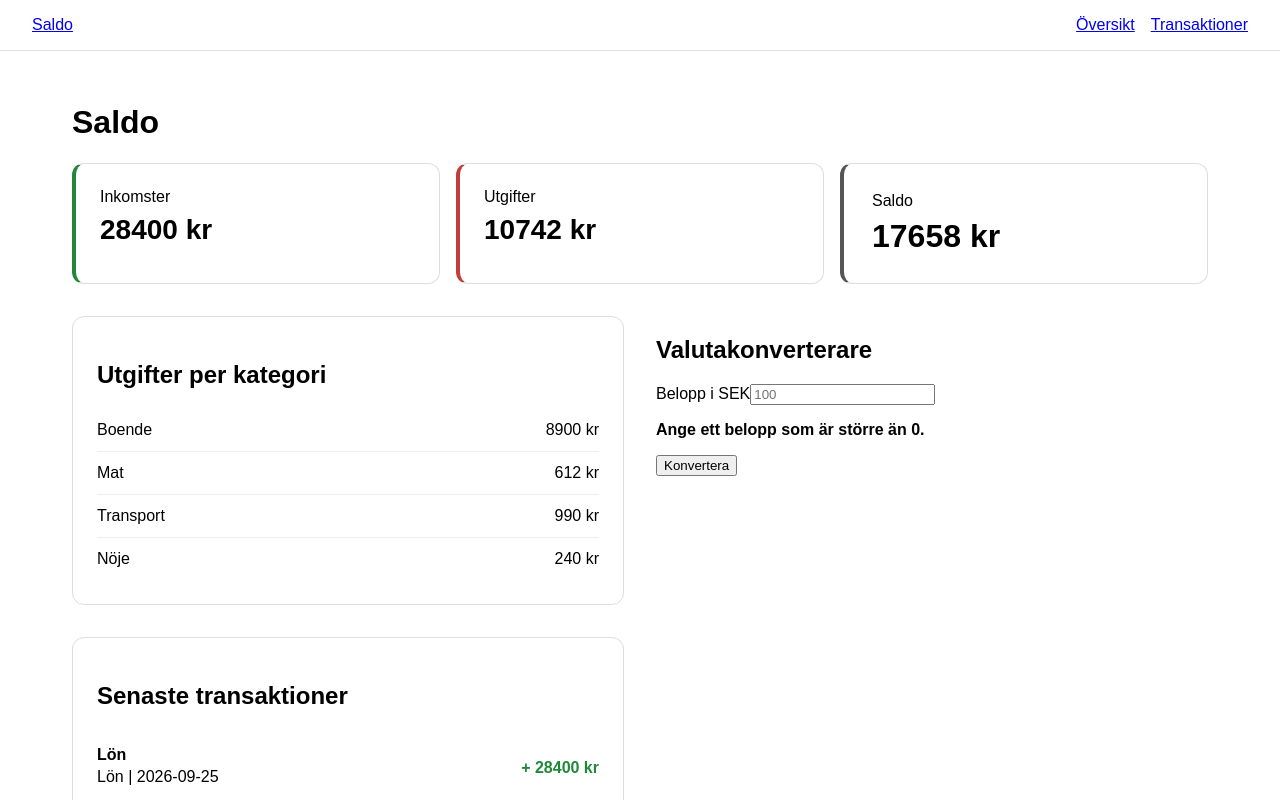
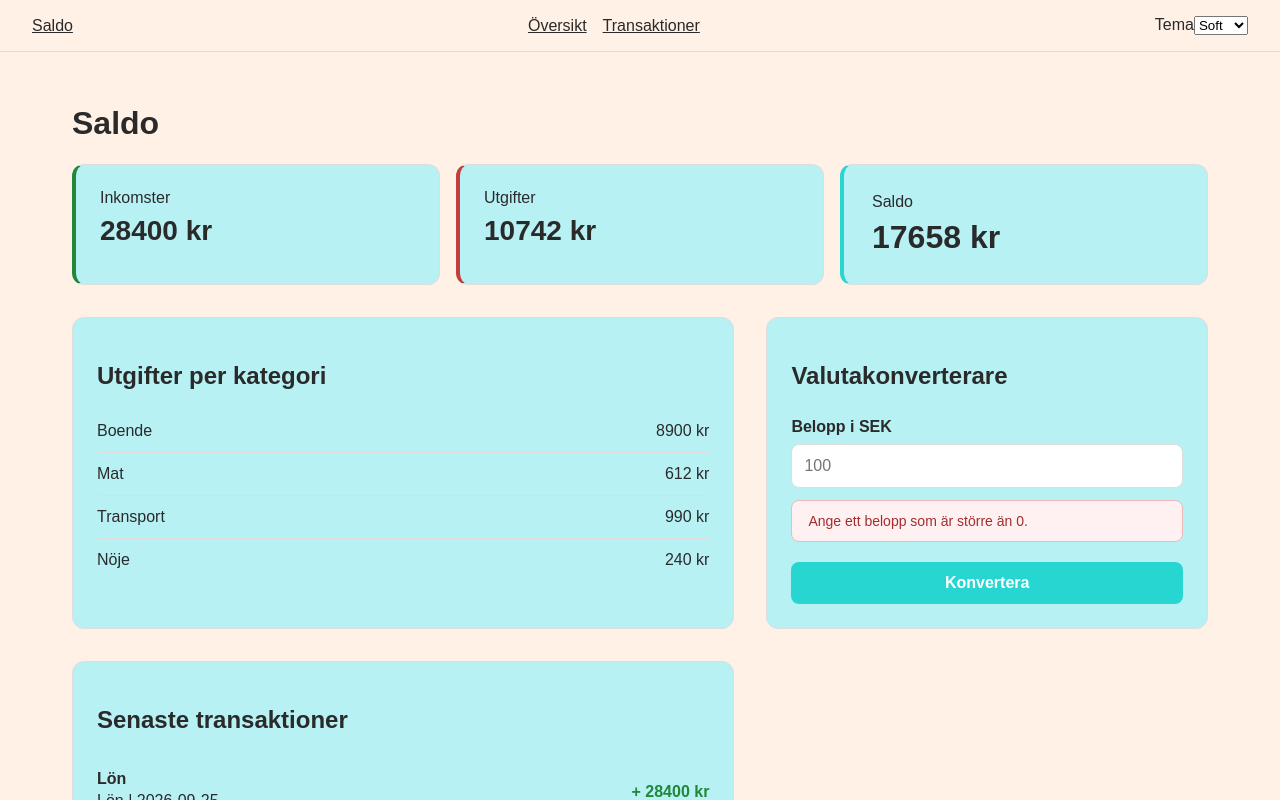
Before and after one commit to shibowie/saldo-app, a React (Vite) app in the folder saldo/: page / in a window 1280 px wide. Both pictures are taken after a click on the button "Konvertera". Shown: the top 800 px of the page. Built offline with nearby package versions, Linux system fonts and the light colour scheme.

Commit message:
feat: add persistent theme selector

```diff
--- a/saldo/index.html
+++ b/saldo/index.html
@@ -1,5 +1,5 @@
 <!doctype html>
-<html lang="en">
+<html lang="sv">
   <head>
     <meta charset="UTF-8" />
     <link rel="icon" type="image/svg+xml" href="/favicon.svg" />
--- a/saldo/src/App.jsx
+++ b/saldo/src/App.jsx
@@ -1,12 +1,25 @@
 import { Routes, Route } from "react-router-dom";
+import { useEffect } from "react";
+
 import Header from "./components/Header";
 import Dashboard from "./pages/Dashboard";
 import Transactions from "./pages/Transactions";
+import useLocalStorage from "./hooks/useLocalStorage";
 
 function App() {
+  const [theme, setTheme] = useLocalStorage("theme", "soft");
+
+  useEffect(() => {
+    if (theme === "soft") {
+      document.documentElement.removeAttribute("data-theme");
+    } else {
+      document.documentElement.setAttribute("data-theme", theme);
+    }
+  }, [theme]);
+
   return (
     <>
-      <Header />
+      <Header theme={theme} setTheme={setTheme} />
 
       <Routes>
         <Route path="/" element={<Dashboard />} />
--- a/saldo/src/components/CurrencyConverter.jsx
+++ b/saldo/src/components/CurrencyConverter.jsx
@@ -30,29 +30,50 @@ function CurrencyConverter() {
     }
 
     return (
-        <section>
+        <section className="currency-converter">
             <h2>Valutakonverterare</h2>
 
             <label htmlFor="currency-amount">Belopp i SEK</label>
 
             <input
+                className="currency-input"
                 id="currency-amount"
                 type="number"
                 value={amount}
-                onChange={(event) => setAmount(event.target.value)}
+                onChange={(event) => {setAmount(event.target.value); setRate(null); setError(""); setInputError("");}}
                 placeholder="100"
             />
 
-            {inputError && <p><b>{inputError}</b></p>}
+            {inputError && (
+                <p className="converter-error" role="alert">
+                    {inputError}
+                </p>
+            )}
 
-            <button type="button" onClick={handleConvert} disabled={isLoading}>
-                {isLoading ? "Hämtar..." : "Konvertera"}
+            <button
+                className="convert-button"
+                type="button"
+                onClick={handleConvert}
+                disabled={isLoading}
+            >
+                {isLoading ? (
+                        <>
+                            <span className="loading-spinner" aria-hidden="true" />
+                            Hämtar...
+                        </>
+                    ) : (
+                        "Konvertera"
+                )}
             </button>
 
-            {error && <p><b>{error}</b></p>}
+            {error && (
+                <p className="converter-error" role="alert">
+                    {error}
+                </p>
+            )}
 
             {rate && amount && (
-                <p>
+                <p className="conversion-result">
                     {amount} SEK = {(Number(amount) * rate).toFixed(2)} EUR
                 </p>
             )}
--- a/saldo/src/components/Header.jsx
+++ b/saldo/src/components/Header.jsx
@@ -1,6 +1,6 @@
 import { Link } from "react-router-dom";
 
-function Header() {
+function Header({ theme, setTheme }) {
     return (
         <header>
             <Link to="/">Saldo</Link>
@@ -9,6 +9,19 @@ function Header() {
                 <Link to="/">Översikt</Link>
                 <Link to="/transactions">Transaktioner</Link>
             </nav>
+
+            <label htmlFor="theme-select">
+                Tema
+                <select
+                    id="theme-select"
+                    value={theme}
+                    onChange={(event) => setTheme(event.target.value)}
+                >
+                    <option value="soft">Soft</option>
+                    <option value="neon">Neon</option>
+                    <option value="dark">Dark</option>
+                </select>
+            </label>
         </header>
     );
 }
--- a/saldo/src/index.css
+++ b/saldo/src/index.css
@@ -1,114 +1,70 @@
-/* :root {
-  --text: #6b6375;
-  --text-h: #08060d;
-  --bg: #fff;
-  --border: #e5e4e7;
-  --code-bg: #f4f3ec;
-  --accent: #aa3bff;
-  --accent-bg: rgba(170, 59, 255, 0.1);
-  --accent-border: rgba(170, 59, 255, 0.5);
-  --social-bg: rgba(244, 243, 236, 0.5);
-  --shadow:
-    rgba(0, 0, 0, 0.1) 0 10px 15px -3px, rgba(0, 0, 0, 0.05) 0 4px 6px -2px;
+:root {  /* Soft — default */
+  --color-background: #fff1e6;
+  --color-surface: #b7f1f4;
+  --color-primary: #27d6d1;
+  --color-secondary: #ffa78e;
+  --color-accent: #ff4da6;
 
-  --sans: system-ui, 'Segoe UI', Roboto, sans-serif;
-  --heading: system-ui, 'Segoe UI', Roboto, sans-serif;
-  --mono: ui-monospace, Consolas, monospace;
+  --color-text: #2a2a2a;
+  --color-text-muted: #666666;
+  --color-border: #dddddd;
 
-  font: 18px/145% var(--sans);
-  letter-spacing: 0.18px;
-  color-scheme: light dark;
-  color: var(--text);
-  background: var(--bg);
-  font-synthesis: none;
-  text-rendering: optimizeLegibility;
-  -webkit-font-smoothing: antialiased;
-  -moz-osx-font-smoothing: grayscale;
+  --color-success: #218739;
+  --color-error: #c43d3d;
 
-  @media (max-width: 1024px) {
-    font-size: 16px;
-  }
+  --color-focus: #8ab4f8;
+  --color-on-primary: #ffffff;
+
+  --color-error-surface: #fff1f1;
+  --color-error-border: #f2b8b8;
+  --color-error-text: #a32d2d;
 }
 
-@media (prefers-color-scheme: dark) {
-  :root {
-    --text: #9ca3af;
-    --text-h: #f3f4f6;
-    --bg: #16171d;
-    --border: #2e303a;
-    --code-bg: #1f2028;
-    --accent: #c084fc;
-    --accent-bg: rgba(192, 132, 252, 0.15);
-    --accent-border: rgba(192, 132, 252, 0.5);
-    --social-bg: rgba(47, 48, 58, 0.5);
-    --shadow:
-      rgba(0, 0, 0, 0.4) 0 10px 15px -3px, rgba(0, 0, 0, 0.25) 0 4px 6px -2px;
-  }
+[data-theme="neon"] {
+  --color-background: #0b0f2b;
+  --color-surface: #17163d;
+  --color-primary: #ff5ca8;
+  --color-secondary: #bc6cff;
+  --color-accent: #00f0ff;
 
-  #social .button-icon {
-    filter: invert(1) brightness(2);
-  }
+  --color-text: #f8f5ff;
+  --color-text-muted: #b8b5c7;
+  --color-border: #39355f;
+
+  --color-success: #00f0ff;
+  --color-error: #ff5ca8;
+
+  --color-focus: #00f0ff;
+  --color-on-primary: #ffffff;
+
+  --color-error-surface: #32152a;
+  --color-error-border: #ff5ca8;
+  --color-error-text: #ff9bc9;
 }
 
-body {
-  margin: 0;
+[data-theme="dark"] {
+  --color-background: #141414;
+  --color-surface: #2e1e32;
+  --color-primary: #7b4a8f;
+  --color-secondary: #b28bc3;
+  --color-accent: #b24a1d;
+
+  --color-text: #f5eee5;
+  --color-text-muted: #b8aaa0;
+  --color-border: #4a354d;
+
+  --color-success: #b28bc3;
+  --color-error: #b24a1d;
+
+  --color-focus: #b28bc3;
+  --color-on-primary: #ffffff;
+
+  --color-error-surface: #382124;
+  --color-error-border: #b24a1d;
+  --color-error-text: #e58a68;
 }
 
-#root {
-  width: 1126px;
-  max-width: 100%;
-  margin: 0 auto;
-  text-align: center;
-  border-inline: 1px solid var(--border);
-  min-height: 100svh;
-  display: flex;
-  flex-direction: column;
-  box-sizing: border-box;
-}
 
-h1,
-h2 {
-  font-family: var(--heading);
-  font-weight: 500;
-  color: var(--text-h);
-}
-
-h1 {
-  font-size: 56px;
-  letter-spacing: -1.68px;
-  margin: 32px 0;
-  @media (max-width: 1024px) {
-    font-size: 36px;
-    margin: 20px 0;
-  }
-}
-h2 {
-  font-size: 24px;
-  line-height: 118%;
-  letter-spacing: -0.24px;
-  margin: 0 0 8px;
-  @media (max-width: 1024px) {
-    font-size: 20px;
-  }
-}
-p {
-  margin: 0;
-}
-
-code,
-.counter {
-  font-family: var(--mono);
-  display: inline-flex;
-  border-radius: 4px;
-  color: var(--text-h);
-}
-
-code {
-  font-size: 15px;
-  line-height: 135%;
-  padding: 4px 8px;
-  background: var(--code-bg);
-} */
 
 * {
   box-sizing: border-box;
@@ -117,6 +73,8 @@ code {
 body {
   margin: 0;
   font-family: Arial, sans-serif;
+  background: var(--color-background);
+  color: var(--color-text);
 }
 
 header {
@@ -124,7 +82,11 @@ header {
   justify-content: space-between;
   align-items: center;
   padding: 1rem 2rem;
-  border-bottom: 1px solid #ddd;
+  border-bottom: 1px solid var(--color-border);
+}
+
+header a {
+  color: var(--color-text);
 }
 
 header nav {
@@ -140,7 +102,7 @@ main {
 
 .dashboard-grid {
   display: grid;
-  grid-template-columns: 1fr 1fr;
+  grid-template-columns: minmax(0, 1.5fr) minmax(280px, 1fr);
   gap: 2rem;
 }
 
@@ -153,8 +115,9 @@ main {
 
 .summary-card {
   padding: 1.5rem;
-  border: 1px solid #ddd;
-  border-radius: 12px;background: #fff;
+  border: 1px solid var(--color-border);
+  border-radius: 12px;
+  background: var(--color-surface);
 }
 
 .summary-card h2 {
@@ -170,15 +133,25 @@ main {
 }
 
 .income-card {
-  border-left: 4px solid #218739;
+  border-left: 4px solid var(--color-success);
+}
+
+.income-amount {
+  color: var(--color-success);
+  font-weight: 600;
 }
 
 .expense-card {
-  border-left: 4px solid #c43d3d;
+  border-left: 4px solid var(--color-error);
+}
+
+.expense-amount {
+  color: var(--color-error);
+  font-weight: 600;
 }
 
 .balance-card {
-  border-left: 4px solid #555;
+  border-left: 4px solid var(--color-primary);
   padding: 1.75rem;
 }
 
@@ -188,15 +161,16 @@ main {
 
 .category-overview {
   padding: 1.5rem;
-  border: 1px solid #ddd;
+  border: 1px solid var(--color-border);
   border-radius: 12px;
+  background: var(--color-surface);
 }
 
 .category-row {
   display: flex;
   justify-content: space-between;
   padding: 0.75rem 0;
-  border-bottom: 1px solid #eee;
+  border-bottom: 1px solid var(--color-border);
 }
 
 .category-row:last-child {
@@ -205,8 +179,9 @@ main {
 
 .recent-transactions {
   padding: 1.5rem;
-  border: 1px solid #ddd;
+  border: 1px solid var(--color-border);
   border-radius: 12px;
+  background: var(--color-surface);
 }
 
 .transaction-item {
@@ -214,7 +189,7 @@ main {
   justify-content: space-between;
   align-items: center;
   padding: 1rem 0;
-  border-bottom: 1px solid #eee;
+  border-bottom: 1px solid var(--color-border);
 }
 
 .transaction-item:last-child {
@@ -228,16 +203,6 @@ main {
 
 .transaction-item p {
   margin: 0.25rem 0 0;
-}
-
-.income-amount {
-  color: #218739;
-  font-weight: 600;
-}
-
-.expense-amount {
-  color: #c43d3d;
-  font-weight: 600;
 }
 
 .transaction-form {
@@ -257,7 +222,7 @@ main {
 .transaction-form select {
   width: 100%;
   padding: 0.75rem;
-  border: 1px solid #ccc;
+  border: 1px solid var(--color-border);
   border-radius: 8px;
   font: inherit;
 }
@@ -296,39 +261,39 @@ main {
   font: inherit;
   font-weight: 600;
   cursor: pointer;
-  background: #333;
-  color: #fff;
+  background: var(--color-primary);
+  color: var(--color-on-primary);
 }
 
 .submit-button:hover {
-  background: #555;
+  background: var(--color-secondary);
 }
 
 .submit-button:focus-visible {
-  outline: 3px solid #78a0e0;
+  outline: 3px solid var(--color-focus);
   outline-offset: 3px;
 }
 
 .form-error {
   margin: 0.25rem 0 0;
-  color: #c43d3d;
+  color: var(--color-error);
   font-size: 0.875rem;
 }
 
 .transaction-form input[aria-invalid="true"],
 .transaction-form select[aria-invalid="true"] {
-  border-color: #c43d3d;
+  border-color: var(--color-error);
 }
 
 .transaction-form input:focus,
 .transaction-form select:focus {
-  outline: 2px solid #8ab4f8;
+  outline: 2px solid var(--color-focus);
   outline-offset: 1px;
 }
 
 .transaction-form input[aria-invalid="true"]:focus,
 .transaction-form select[aria-invalid="true"]:focus {
-  outline-color: #c43d3d;
+  outline-color: var(--color-error);
 }
 
 .view-all-link {
@@ -336,10 +301,102 @@ main {
   margin-top: 1rem;
   font-weight: 600;
   text-decoration: none;
+  color: var(--color-primary);
 }
 
 .view-all-link:hover {
+  color: var(--color-secondary);
   text-decoration: underline;
+}
+
+.currency-converter {
+  padding: 1.5rem;
+  border: 1px solid var(--color-border);
+  border-radius: 12px;
+  display: flex;
+  flex-direction: column;
+  gap: 0.5rem;
+  background: var(--color-surface);
+}
+
+.currency-converter label {
+  font-weight: 600;
+}
+
+.currency-input {
+  width: 100%;
+  padding: 0.75rem;
+  border: 1px solid var(--color-border);
+  border-radius: 8px;
+  font: inherit;
+}
+
+.convert-button {
+  margin-top: 0.5rem;
+  padding: 0.75rem 1rem;
+  border: none;
+  border-radius: 8px;
+  font: inherit;
+  font-weight: 600;
+  cursor: pointer;
+  background: var(--color-primary);
+  color: var(--color-on-primary);
+}
+
+.convert-button:hover:not(:disabled) {
+  background: var(--color-secondary);
+}
+
+.convert-button:disabled {
+  opacity: 0.6;
+  cursor: not-allowed;
+}
+
+.conversion-result {
+  margin: 1rem 0 0;
+  padding: 1rem;
+  border-radius: 8px;
+  background: var(--color-background);
+  font-size: 1.1rem;
+  font-weight: 600;
+}
+
+.converter-error {
+  margin: 0.25rem 0;
+  padding: 0.75rem 1rem;
+  border: 1px solid var(--color-error-border);
+  border-radius: 8px;
+  background: var(--color-error-surface);
+  color: var(--color-error-text);
+  font-size: 0.875rem;
+}
+
+.convert-button {
+  display: flex;
+  align-items: center;
+  justify-content: center;
+  gap: 0.5rem;
+}
+
+.loading-spinner {
+  width: 16px;
+  height: 16px;
+  border: 2px solid color-mix(in srgb, var(--color-on-primary) 40%, transparent);
+  border-top-color: var(--color-on-primary);
+  border-radius: 50%;
+  animation: spin 0.8s linear infinite;
+}
+
+@keyframes spin {
+  to {
+    transform: rotate(360deg);
+  }
+}
+
+@media (prefers-reduced-motion: reduce) {
+  .loading-spinner {
+    animation: none;
+  }
 }
 
 
```
